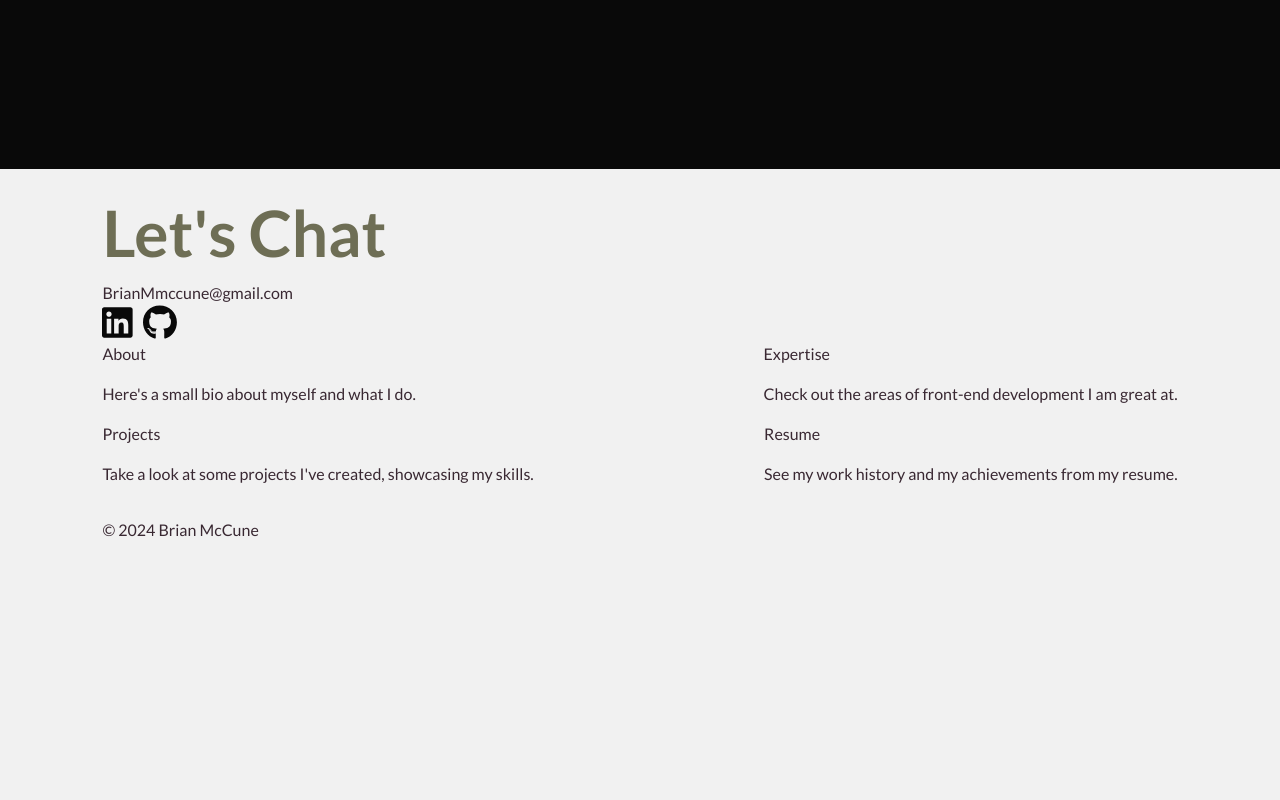
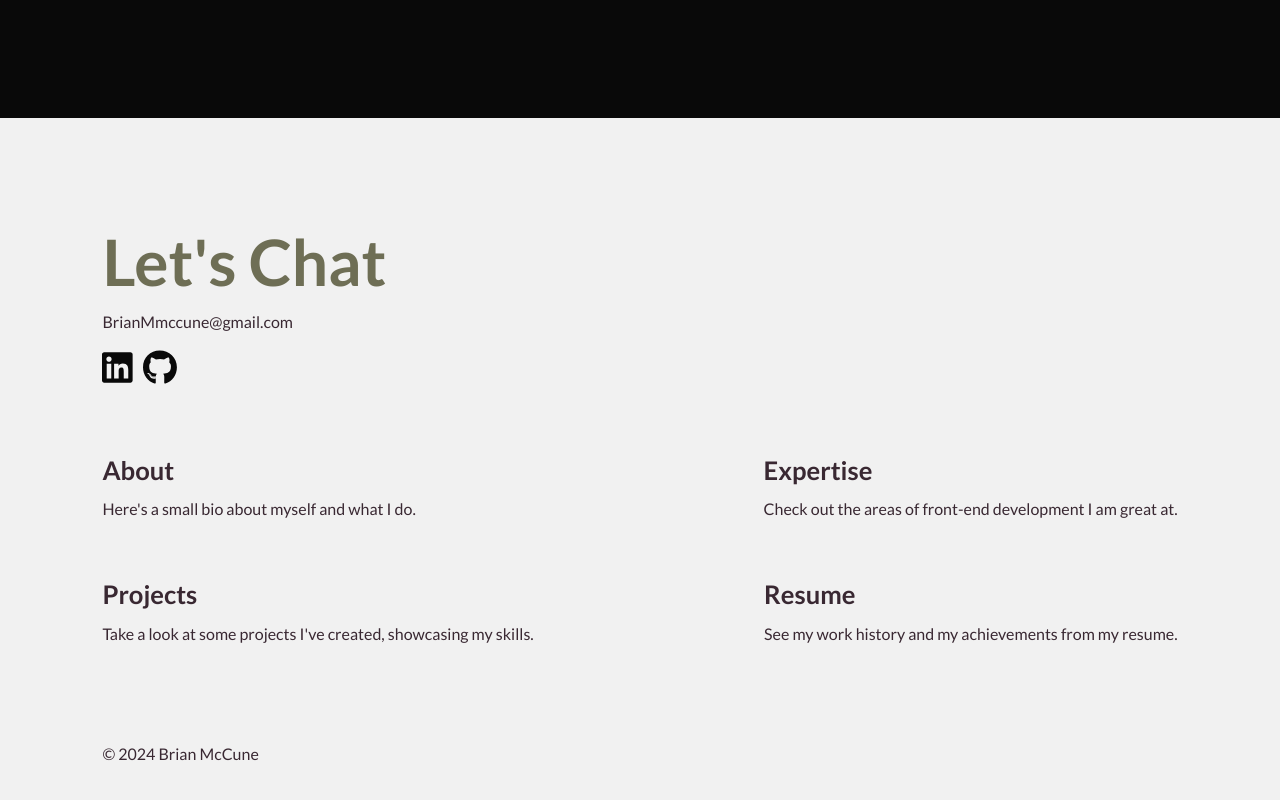
Before and after one commit to BrianMcCune/brianmccune-portfolio, a React (Vite) app: page / in a window 1280 px wide. Shown: the part 4697-5497 px from the top of the page. Before the commit the page ends 5239 px from the top, so only its background shows below. Built offline with nearby package versions, Linux system fonts and the light colour scheme.

Commit message:
contact spacing and font-size

```diff
--- a/src/App.css
+++ b/src/App.css
@@ -273,7 +273,7 @@ h3 {
 }
 
 .expertise-list > p {
-  font-size: 4.5dvw;
+  font-size: 4dvw;
   font-weight: 800;
   margin-top: 0px;
   margin-bottom: 10px;
@@ -379,9 +379,35 @@ a:visited {
 }
 
 .contact-headline {
+  margin-top: 10dvh;
   font-weight: 600;
   font-size: 5dvw;
   color: rgb(110, 110, 85);
+}
+
+.email {
+  margin-bottom: 2dvh;
+  font-size: 1.25dvw;
+}
+
+.social-media-icons {
+  margin-bottom: 8dvh;
+}
+
+.contact-expertise > div,
+.contact-about > div,
+.contact-projects > div,
+.contact-resume > div {
+  font-weight: 700;
+  font-size: 2dvw;
+}
+
+.contact-expertise > p,
+.contact-about > p,
+.contact-projects > p,
+.contact-resume > p {
+  margin-top: 1dvh;
+  font-size: 1.25dvw;
 }
 
 .contact > .container {
@@ -397,10 +423,17 @@ a:visited {
 .summary-container {
   display: grid;
   grid-template-columns: repeat(2, 1fr);
+  gap: 3dvw;
 }
 
 .contact-expertise, .contact-resume {
   justify-self: right;
+}
+
+.copyright {
+  margin-top: 10dvh;
+  margin-bottom: 5dvh;
+  font-size: 1.25dvw;
 }
 
 @keyframes blink {
```
